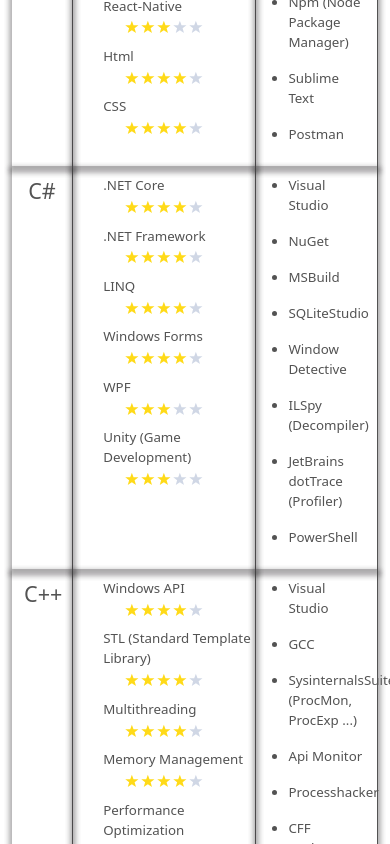
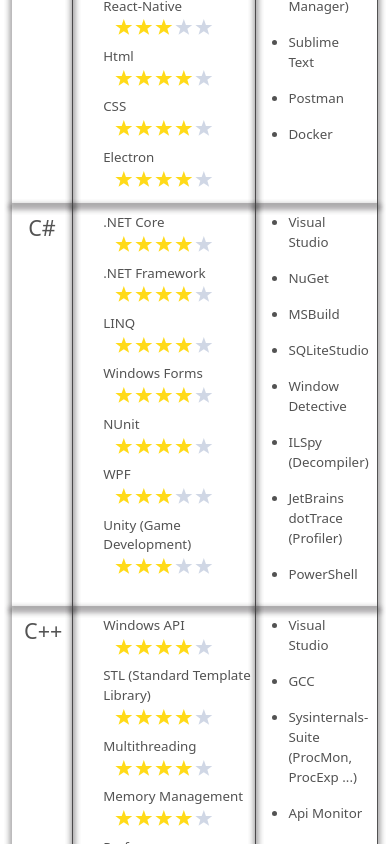
Before and after one commit to zviazran/unicode-toolset, a React (Vite) app: page /unicode-toolset/about in a window 390 px wide. Shown: the part 1580-2424 px from the top of the page. Built offline with nearby package versions, Linux system fonts and the light colour scheme.

Commit message:
change improvements for mobile screen

```diff
--- a/src/Constants.tsx
+++ b/src/Constants.tsx
@@ -78,22 +78,24 @@ export const JS_SKILLS = [
   { name: "React-Native", initialRating: 3 },
   { name: "Html", initialRating: 4 },
   { name: "CSS", initialRating: 4 },
+  { name: "Electron", initialRating: 4 },
 ];
 
 export const JS_TOOLS = [
     "Visual Studio Code",
-    "Git",
     "Chrome DevTools",
     "Npm (Node Package Manager)",
     "Sublime Text",
-    "Postman"
-  ];
+    "Postman",
+    "Docker"
+];
 
 export const CSHARP_SKILLS = [
   { name: ".NET Core", initialRating: 4 },
   { name: ".NET Framework", initialRating: 4 },
   { name: "LINQ", initialRating: 4 },
   { name: "Windows Forms", initialRating: 4 },
+  { name: "NUnit", initialRating: 4 },
   { name: "WPF", initialRating: 3 },
   { name: "Unity (Game Development)", initialRating: 3 },
 ];
@@ -122,9 +124,9 @@ export const CPP_SKILLS = [
 export const CPP_TOOLS = [
   "Visual Studio",
   "GCC",
-  "SysinternalsSuite (ProcMon, ProcExp ...)",
+  "Sysinternals\u00ADSuite (ProcMon, ProcExp ...)",
   "Api Monitor",
-  "Processhacker",
+  "Process\u00ADhacker",
   "CFF Explorer",
   "Fiddler",
 ];
--- a/src/components/About/Techstack.tsx
+++ b/src/components/About/Techstack.tsx
@@ -19,7 +19,7 @@ const Techstack: React.FC<TechstackProps> = ({ name, initialRating }) => {
           rating={initialRating}
           starRatedColor="gold"
           numberOfStars={5}
-          starDimension="14px"
+          starDimension="18px"
           starSpacing="1px"
           name="rating"
         />
```
